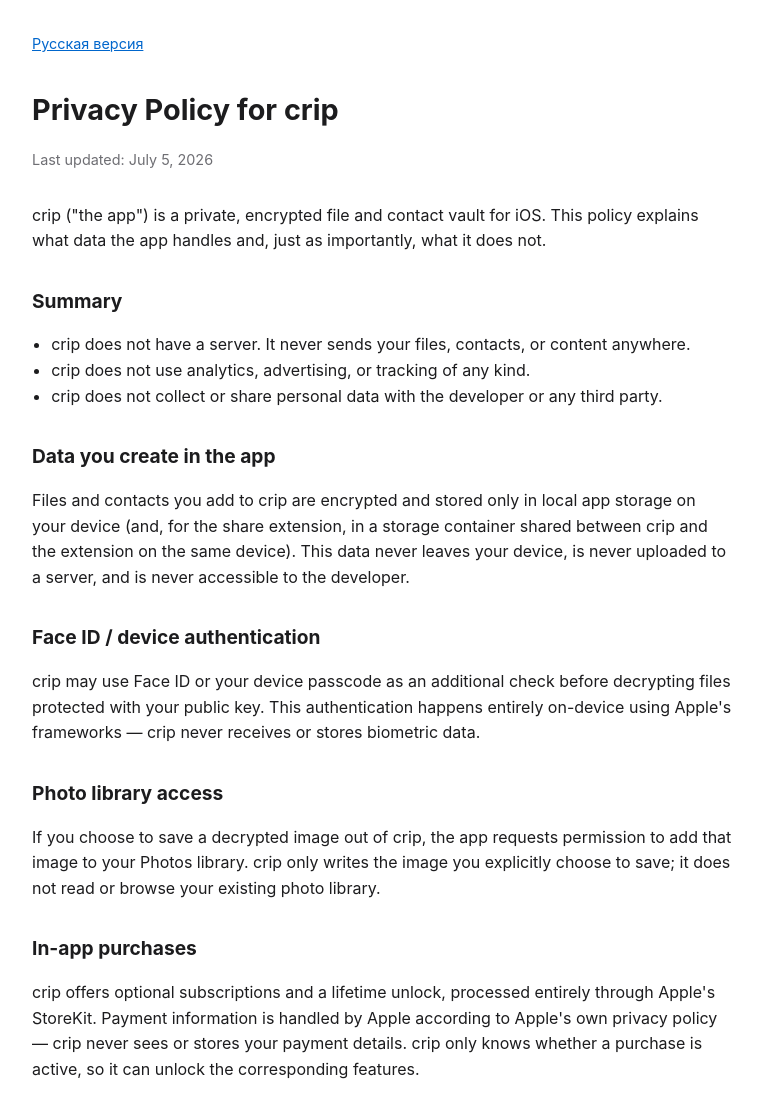
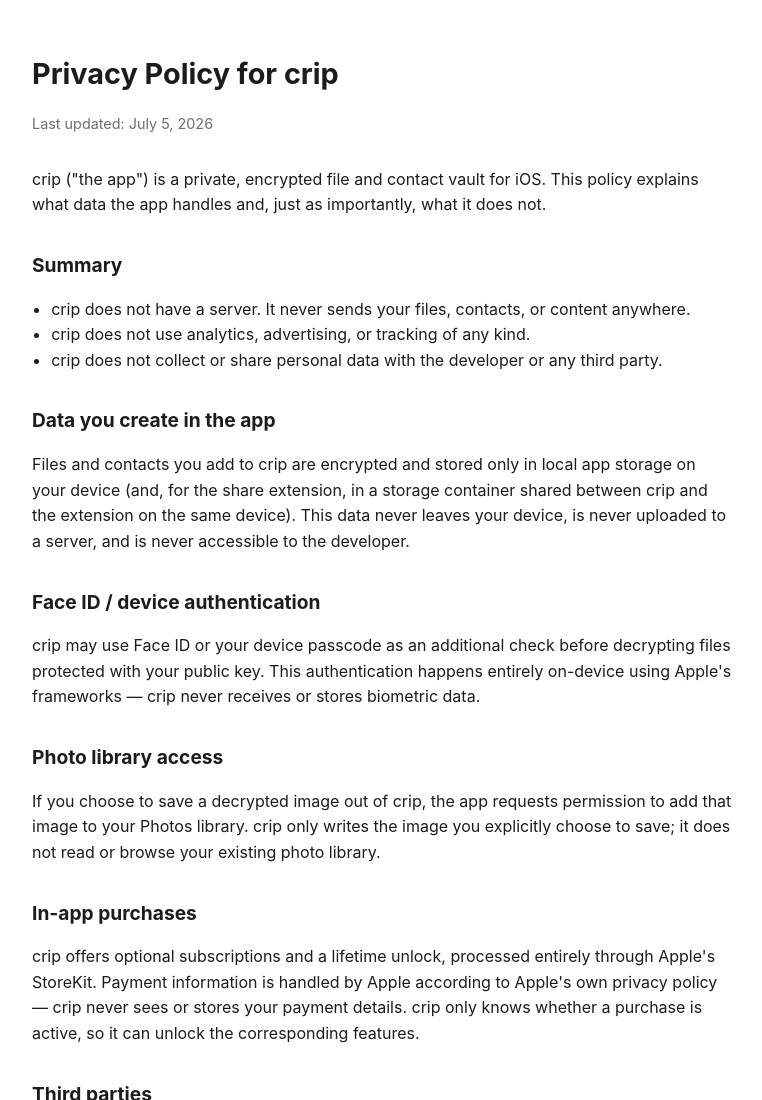
Before and after one commit to TyomaZago/privacy, a plain HTML site: page index.html in a window 1280 px wide. Shown: the top 1100 px of the page, without its empty margins (258-1020 px from the left). Drawn offline with Linux system fonts and the light colour scheme.

Commit message:
Update index.html

```diff
--- a/index.html
+++ b/index.html
@@ -23,7 +23,6 @@
 </style>
 </head>
 <body>
-  <div class="lang-switch"><a href="ru/">Русская версия</a></div>
   <h1>Privacy Policy for crip</h1>
   <p class="updated">Last updated: July 5, 2026</p>
 
```
